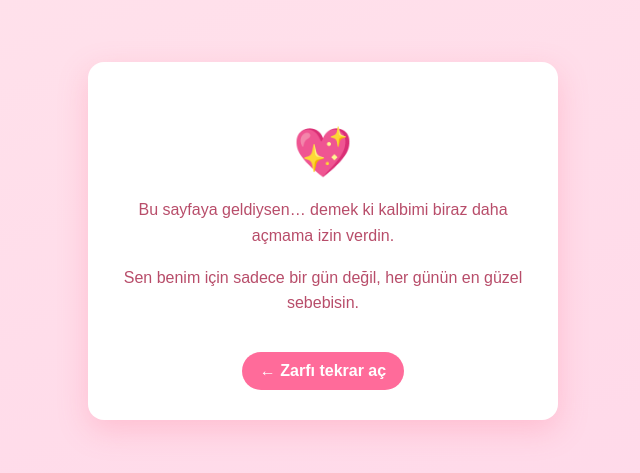
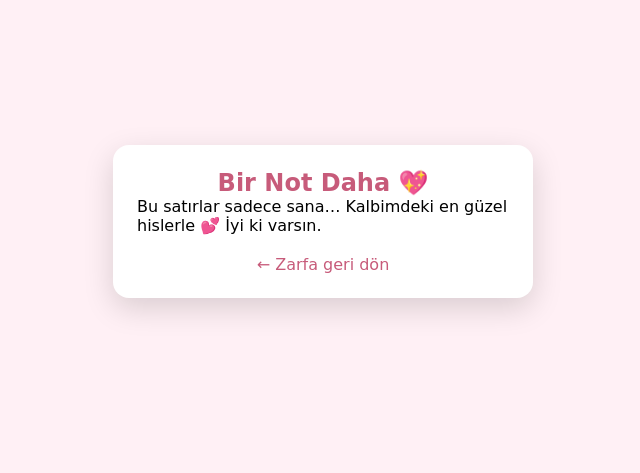
Before and after one commit to fakefakemake20-eng/sevgililer-gunu, a plain HTML site: page ikinci.html in a window 1280 px wide. Shown: the part 179-652 px from the top of the page, without its empty margins (317-957 px from the left). Drawn offline with Linux system fonts and the light colour scheme.

Commit message:
Update ikinci.html

```diff
--- a/ikinci.html
+++ b/ikinci.html
@@ -2,66 +2,41 @@
 <html lang="tr">
 <head>
     <meta charset="UTF-8">
-    <title>Sana Bir Notum Var 💌</title>
-    <meta name="viewport" content="width=device-width, initial-scale=1.0">
-    <style>
-        body {
-            margin: 0;
-            min-height: 100vh;
-            display: grid;
-            place-items: center;
-            background: linear-gradient(160deg, #ffe4ec, #ffd6e8);
-            font-family: "Quicksand", sans-serif;
-            color: #b84d6a;
-            text-align: center;
-            padding: 20px;
-        }
-        .box {
-            background: white;
-            padding: 30px 25px;
-            border-radius: 16px;
-            max-width: 420px;
-            box-shadow: 0 10px 30px rgba(255,105,135,.25);
-        }
-        h1 {
-            font-family: "Petemoss", cursive;
-            font-size: 48px;
-            margin-bottom: 15px;
-        }
-        p {
-            font-size: 16px;
-            line-height: 1.6;
-        }
-        a {
-            display: inline-block;
-            margin-top: 20px;
-            text-decoration: none;
-            color: white;
-            background: #ff6b9a;
-            padding: 10px 18px;
-            border-radius: 999px;
-            font-weight: 600;
-        }
-        a:hover {
-            background: #ff4f88;
-        }
-    </style>
+    <title>Bir Not Daha 💌</title>
+    <link rel="stylesheet" href="style.css">
 </head>
-<body>
+<body style="
+    margin:0;
+    display:flex;
+    justify-content:center;
+    align-items:center;
+    min-height:100vh;
+    background:#fff0f5;
+">
 
-<div class="box">
-    <h1>💖</h1>
+<div style="
+    max-width:420px;
+    background:white;
+    padding:24px;
+    border-radius:16px;
+    box-shadow:0 10px 30px rgba(0,0,0,0.15);
+    font-family: 'Caveat', cursive;
+">
+    <h2 style="text-align:center;color:#c75b7a;">
+        Bir Not Daha 💖
+    </h2>
+
     <p>
-        Bu sayfaya geldiysen…
-        demek ki kalbimi biraz daha açmama izin verdin.
+        Bu satırlar sadece sana…
+        Kalbimdeki en güzel hislerle 💕
+        İyi ki varsın.
     </p>
 
-    <p>
-        Sen benim için sadece bir gün değil,
-        her günün en güzel sebebisin.
-    </p>
-
-    <a href="index.html">← Zarfı tekrar aç</a>
+    <div style="text-align:center;margin-top:20px;">
+        <a href="/sevgililer-gunu/" style="color:#c75b7a;text-decoration:none;">
+            ← Zarfa geri dön
+        </a>
+    </div>
 </div>
 
 </body>
```
